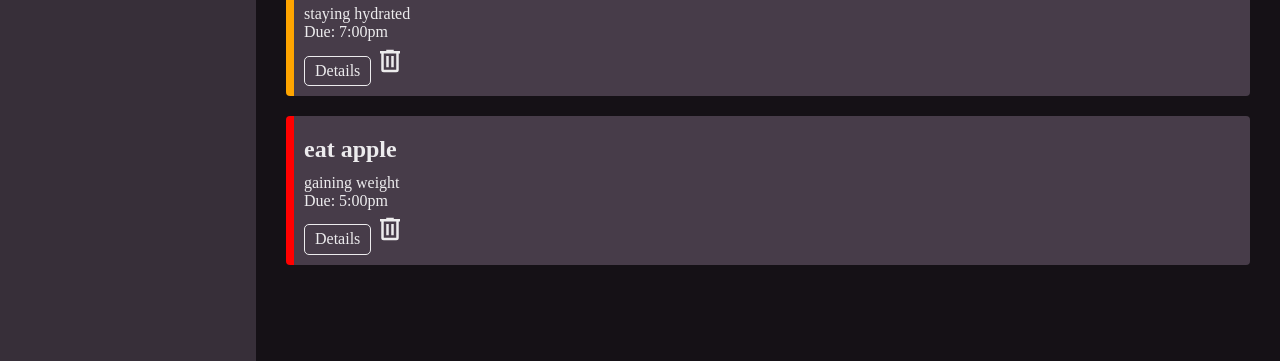
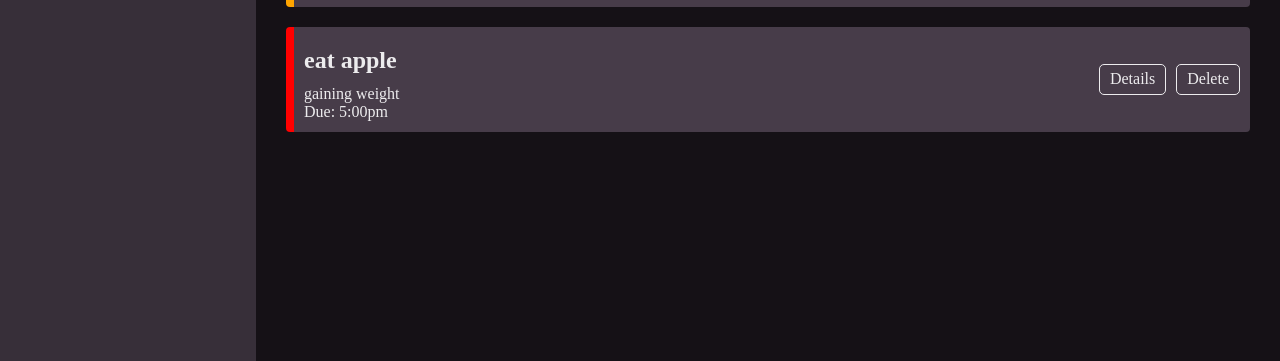
Before and after one commit to ap-6/odin-to-do-app, a website built with webpack: page src/index.html in a window 1280 px wide. Shown: the part 439-800 px from the top of the page. Built offline with nearby package versions, Linux system fonts and the light colour scheme.

Commit message:
Re-organize to-do note elements

```diff
--- a/src/dom.js
+++ b/src/dom.js
@@ -15,20 +15,25 @@ function renderProjects(projectManager) {
 
     //create element for each project
     Object.keys(projectsFolder).forEach(projectName => {
-        // const projectElementContainer = document.createElement('div');
         const projectElement = document.createElement('span');
 
         projectElement.textContent = projectName;
         projectElement.classList.add('project-name');
         projectElement.classList.add('text-medium');
 
-        // projectElementContainer.classList.add('project-element-container');
         projectElement.addEventListener('click', () => {
             renderTodos(projectName, projectManager);
         })
 
         projectsContainer.appendChild(projectElement);
-    })
+    });
+
+    //append "Add project" option
+    const createNewProjectElement = document.createElement('span');
+    createNewProjectElement.textContent = 'Add project';
+    createNewProjectElement.classList.add('project-name');
+    createNewProjectElement.classList.add('text-medium');
+    projectsContainer.appendChild(createNewProjectElement);
 }
 
 function renderTodos(projectName, projectManager) {
@@ -43,6 +48,8 @@ function renderTodos(projectName, projectManager) {
     //create a container for each to-do and append
     projectsFolder[projectName].todos.forEach(todoObj => {
         const todoElement = document.createElement('div');
+        const todoElementDetails = document.createElement('span');
+        const todoElementButtons = document.createElement('span');
 
         const title = document.createElement('h2');
         title.textContent = todoObj.title;
@@ -68,19 +75,26 @@ function renderTodos(projectName, projectManager) {
                 break;
         }
 
-        todoElement.appendChild(title);
-        todoElement.appendChild(description);
-        todoElement.appendChild(dueDate);
-        addTodoDetailBtn(todoElement, todoObj);
-        addTodoDeleteBtn(todoElement, todoObj, projectManager, projectName);
+        todoElementDetails.appendChild(title);
+        todoElementDetails.appendChild(description);
+        todoElementDetails.appendChild(dueDate);
+        addTodoDetailBtn(todoElementButtons, todoObj);
+        addTodoDeleteBtn(todoElementButtons, todoObj, projectManager, projectName);
         todoElement.classList.add('todo-element');
         todoElement.classList.add('text-small');
+        todoElementButtons.classList.add('todo-buttons-column')
+        todoElement.appendChild(todoElementDetails);
+        todoElement.appendChild(todoElementButtons);
 
         todoContainer.appendChild(todoElement);
     });
 }
 
-function addTodoDeleteBtn(todoElement, todoObj, projectManager, projectName) {
+function addTodoDeleteBtnOLD(todoElement, todoObj, projectManager, projectName) {
+    const deleteBtn = document.createElement('btn');
+    deleteBtn.textContent = 'Delete';
+    deleteBtn.classList.add('details-btn');
+
     const deleteIconWrapper = document.createElement('div');
     const deleteIconElement = document.createElement('img');
     deleteIconElement.src = deleteIcon;
@@ -100,6 +114,19 @@ function addTodoDeleteBtn(todoElement, todoObj, projectManager, projectName) {
 
     deleteIconWrapper.appendChild(deleteIconElement);
     todoElement.appendChild(deleteIconWrapper);
+}
+
+function addTodoDeleteBtn(todoElement, todoObj, projectManager, projectName) {
+    const deleteBtn = document.createElement('btn');
+    deleteBtn.textContent = 'Delete';
+    deleteBtn.classList.add('details-btn');
+
+    deleteBtn.addEventListener('click', () => {
+        projectManager.deleteTodoFromProject(projectName, todoObj.todoId);
+        renderTodos(projectName, projectManager);
+    });
+
+    todoElement.appendChild(deleteBtn);
 }
 
 function showModal(todoObj) {
--- a/src/style.css
+++ b/src/style.css
@@ -93,23 +93,26 @@ body {
     width: auto;
 }
 
-.project-element-container {
-    border-radius: 30px;
-    flex: 1;
-    padding: 10px;
-    width: auto;
-}
-
 .todo-element {
     background-color: #473C49;
     padding: 10px;
     border-radius: 4px;
     transition: all 0.15s ease;
+    display: flex;
+    flex-direction: row;
+    justify-content: space-between;
 }
 
 .todo-element:hover {
     background-color: #594c5c;
     transform: scale(1.002);
+}
+
+.todo-buttons-column {
+    display: flex;
+    justify-content: flex-end;
+    align-items: center;
+    gap: 10px;
 }
 
 #todo-container {
```
Also changed, not shown: src/index.html (+2 -1 lines), src/assets/plus.png (added), src/assets/plus.svg (added), src/assets/plus_white.png (added).
